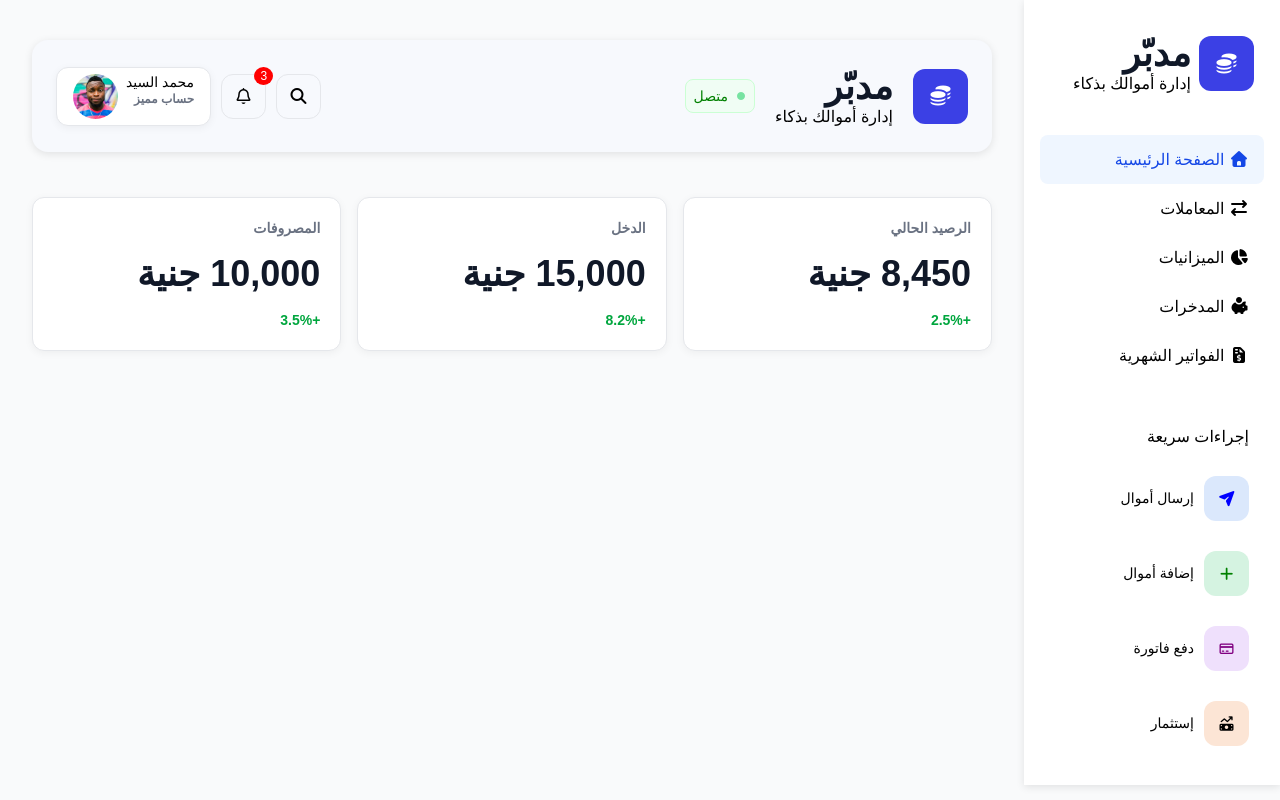
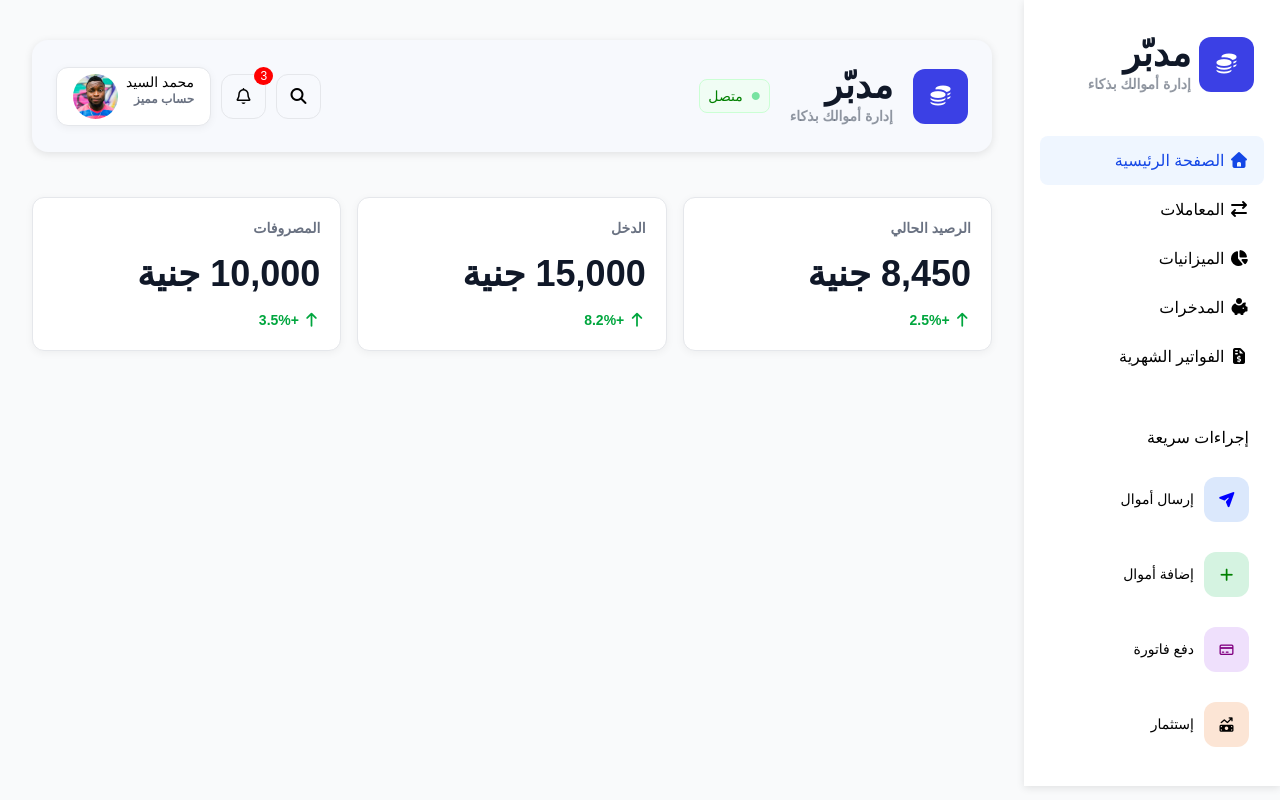
Before and after one commit to MOHAMED54353/mudabbir-dashboard, a plain HTML site: page index.html in a window 1280 px wide. Drawn offline with Linux system fonts and the light colour scheme.

Commit message:
enhance statistics section with icons for percentage changes and update brand paragraph styling

```diff
--- a/css/style.css
+++ b/css/style.css
@@ -65,6 +65,13 @@ img {
     font-weight: 700;
     line-height: 40px;
     color: #101828;
+}
+
+.brand p {
+    font-size: 14px;
+    font-weight: 600;
+    line-height: 20px;
+    color: #4a55659a;
 }
 
 .sidebar-nav ul {
--- a/index.html
+++ b/index.html
@@ -98,7 +98,6 @@
                             <img src="imgs/avatar-2.jpg" alt="">
                         </div>
                     </div>
-
                 </div>
             </nav>
 
@@ -107,17 +106,17 @@
                     <div class="statistics-card">
                         <p>الرصيد الحالي</p>
                         <h3>8,450 جنية</h3>
-                        <span>+2.5%</span>
+                        <span><i class="fa-solid fa-arrow-up"></i> +2.5%</span>
                     </div>
                     <div class="statistics-card">
                         <p>الدخل</p>
                         <h3>15,000 جنية</h3>
-                        <span>+8.2%</span>
+                        <span><i class="fa-solid fa-arrow-up"></i> +8.2%</span>
                     </div>
                     <div class="statistics-card">
                         <p> المصروفات</p>
                         <h3>10,000 جنية</h3>
-                        <span>+3.5%</span>
+                        <span><i class="fa-solid fa-arrow-up"></i> +3.5%</span>
                     </div>
                 </div>
             </section>
```
